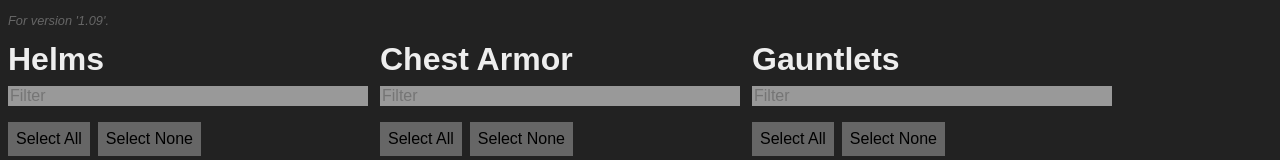
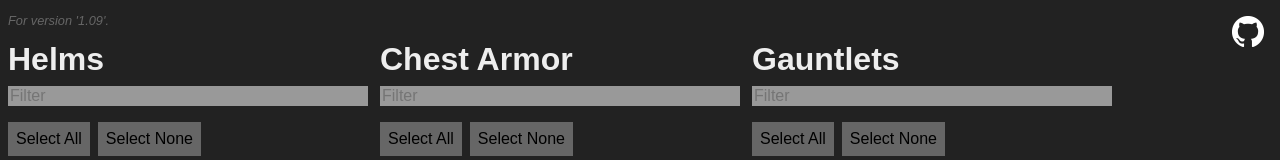
Before and after one commit to lewisc64/Elden-Ring-Poise-Optimizer, a React (Create React App) app in the folder elden-poise/: page / in a window 1280 px wide. Shown: the top 160 px of the page. Built offline with nearby package versions, Linux system fonts and the light colour scheme.

Commit message:
add github link

```diff
--- a/elden-poise/src/App.css
+++ b/elden-poise/src/App.css
@@ -8,6 +8,12 @@ body {
   color: #666;
   font-size: 0.8rem;
   font-style: italic;
+}
+
+#githubLink {
+  position: fixed;
+  top: 1rem;
+  right: 1rem;
 }
 
 input {
--- a/elden-poise/src/App.js
+++ b/elden-poise/src/App.js
@@ -16,6 +16,15 @@ const App = () => {
   return (
     <div>
       <p className="unintrusive">For version '{DATA_VERSION}'.</p>
+      <a
+        id="githubLink"
+        href="https://github.com/lewisc64/Elden-Ring-Poise-Optimizer"
+      >
+        <img
+          alt="GitHub logo"
+          src={`${process.env.PUBLIC_URL}/github-logo.png`}
+        ></img>
+      </a>
       <ArmorSelectionAggregator
         armorData={armorData}
         updateSelected={setSelectedArmor}
```
Also changed, not shown: elden-poise/public/github-logo.png (added).
